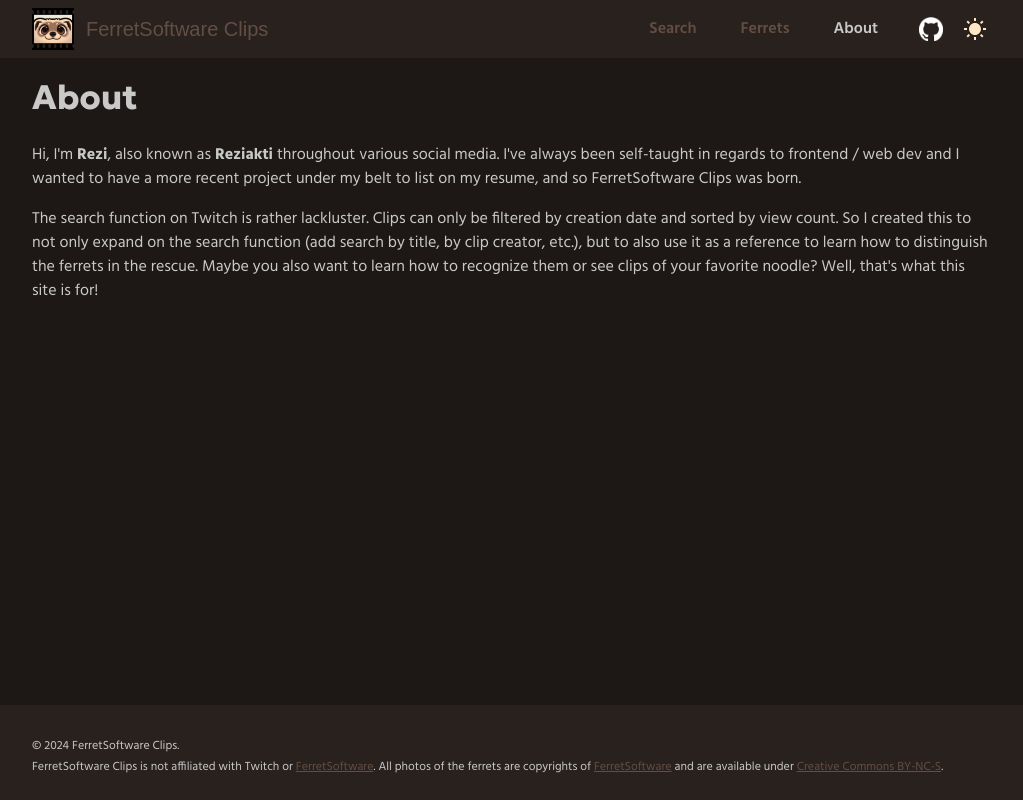
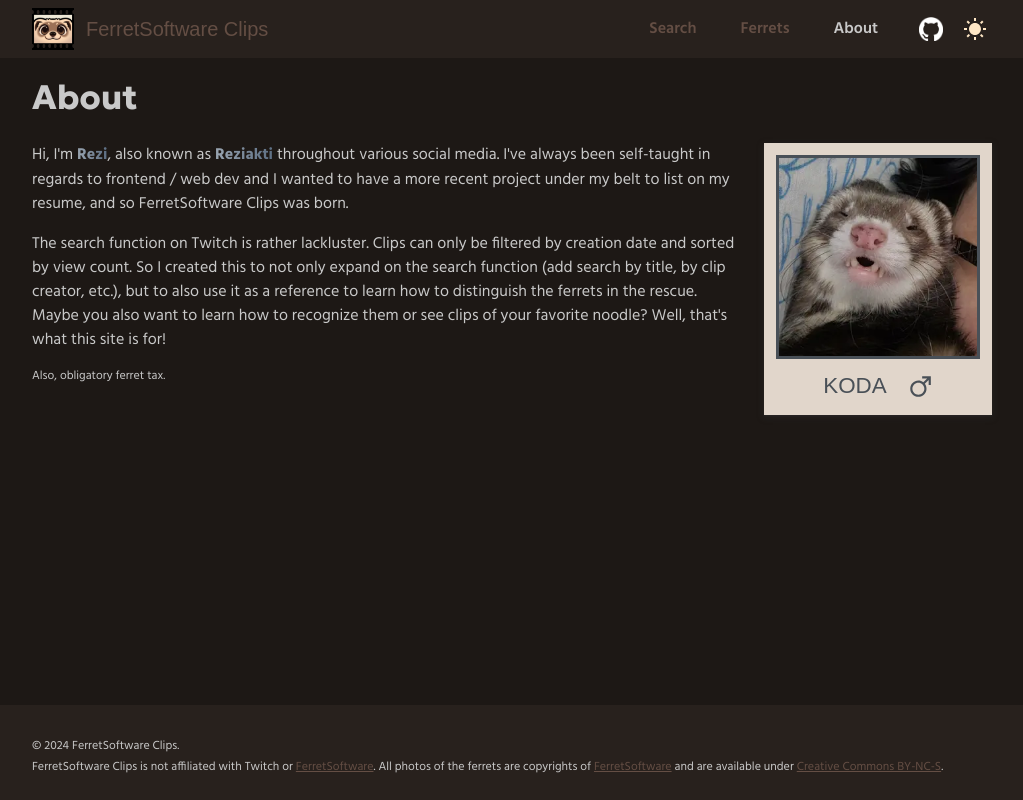
Before and after one commit to Rezinya/ferretsoftware-clips, a Next.js app: page /about in a window 1280 px wide. Shown: the whole page, without its empty margins (128-1151 px from the left). Built offline with nearby package versions, Linux system fonts and the light colour scheme; a web font is replaced by a local one.

Commit message:
Updated FAQ and About page

```diff
--- /dev/null
+++ b/app/(pages)/about/page.module.scss
@@ -0,0 +1,12 @@
+.wrapper {
+  display: flex;
+  gap: var(--mantine-spacing-lg);
+}
+
+.left-section {
+  flex: 3 1 auto;
+}
+
+.right-section {
+  flex: 1 0 228px;
+}
--- a/app/(pages)/about/page.tsx
+++ b/app/(pages)/about/page.tsx
@@ -1,5 +1,6 @@
 import { Metadata } from "next";
-import { Title } from "@mantine/core";
+import { Text, Title } from "@mantine/core";
+import Polaroid from "components/Polaroid/PolaroidCopy";
 import classes from "pages/about/page.module.scss";
 
 export const metadata: Metadata = {
@@ -11,8 +12,42 @@
     <>
       <Title order={1} className="title">About</Title>
 
-      <p>Hi, I&apos;m <strong>Rezi</strong>, also known as <strong>Reziakti</strong> throughout various social media. I&apos;ve always been self-taught in regards to frontend / web dev and I wanted to have a more recent project under my belt to list on my resume, and so FerretSoftware Clips was born.</p>
-      <p>The search function on Twitch is rather lackluster. Clips can only be filtered by creation date and sorted by view count. So I created this to not only expand on the search function (add search by title, by clip creator, etc.), but to also use it as a reference to learn how to distinguish the ferrets in the rescue. Maybe you also want to learn how to recognize them or see clips of your favorite noodle? Well, that&apos;s what this site is for!</p>
+      <div className={classes.wrapper}>
+        <div className={classes["left-section"]}>
+          <p>Hi, I&apos;m
+            {" "}
+            <Text
+              component="span"
+              variant="gradient"
+              gradient={{ from: "#99a4b0", to: "#5d6f84", deg: 90 }}
+              fw={700}
+            >
+              Rezi
+            </Text>
+            , also known as
+            {" "}
+            <Text
+              component="span"
+              variant="gradient"
+              gradient={{ from: "#99a4b0", to: "#5d6f84", deg: 90 }}
+              fw={700}
+            >
+              Reziakti
+            </Text>
+            {" "}
+            throughout various social media. I&apos;ve always been self-taught in regards to frontend / web dev and I wanted to have a more recent project under my belt to list on my resume, and so FerretSoftware Clips was born.
+          </p>
+          <p>
+            The search function on Twitch is rather lackluster. Clips can only be filtered by creation date and sorted by view count. So I created this to not only expand on the search function (add search by title, by clip creator, etc.), but to also use it as a reference to learn how to distinguish the ferrets in the rescue. Maybe you also want to learn how to recognize them or see clips of your favorite noodle? Well, that&apos;s what this site is for!
+          </p>
+          <Text size="xs">
+            Also, obligatory ferret tax.
+          </Text>
+        </div>
+        <div className={classes["right-section"]}>
+          <Polaroid name="Koda" sex="male" />
+        </div>
+      </div>
     </>
   );
 }
--- a/app/components/Polaroid/Polaroid.module.scss
+++ b/app/components/Polaroid/Polaroid.module.scss
@@ -15,12 +15,17 @@
   &-image {
     border: 3px solid var(--mantine-color-gray-7);
   }
+
+  &:hover {
+    animation: tilt-shaking 0.3s;
+  }
 }
 
 .label {
   display: flex;
   justify-content: center;
   align-items: center;
+  color: var(--mantine-color-gray-7);
   gap: var(--mantine-spacing-lg);
   margin-top: var(--mantine-spacing-xs);
 
@@ -47,9 +52,9 @@
 }
 
 @keyframes tilt-shaking {
-  0%    { transform: rotate(0deg); }
-  25%   { transform: rotate(5deg); }
-  50%   { transform: rotate(0eg); }
+  0%    { transform: rotate(0deg);  }
+  25%   { transform: rotate(5deg);  }
+  50%   { transform: rotate(0deg);  }
   75%   { transform: rotate(-5deg); }
-  100%  { transform: rotate(0deg); }
+  100%  { transform: rotate(0deg);  }
 }
--- a/app/components/Polaroid/Polaroid.tsx
+++ b/app/components/Polaroid/Polaroid.tsx
@@ -8,9 +8,9 @@
 import styles from "components/Polaroid/Polaroid.module.scss";
 
 export default function Polaroid({ name, sex, valhallaDate }: {
-  name: string,
-  sex: "male" | "female",
-  valhallaDate: DateString | null
+  name: string;
+  sex: "male" | "female";
+  valhallaDate: DateString | null;
 }) {
   const found = ferretMugshots.find((item) => item.name === name) as FerretMugshot;
 
--- /dev/null
+++ b/app/components/Polaroid/PolaroidCopy.tsx
@@ -0,0 +1,41 @@
+import Image from "next/image";
+import { RiMenLine, RiWomenLine } from "@remixicon/react";
+
+import { handwrittenFont } from "components/Layout/fonts";
+import KodaPhoto from "assets/koda_202408.webp";
+import styles from "components/Polaroid/Polaroid.module.scss";
+
+// Copy of Polaroid component used in the About page
+export default function Polaroid({ name, sex }: {
+  name: string;
+  sex: "male" | "female";
+}) {
+  const description = "A photo of Rezi's ferret, Koda. He's asleep, looking like he's grinning while looking towards the camera.";
+
+  return (
+    <div className={styles.wrapper}>
+      <div className={styles.film}>
+        <Image
+          src={KodaPhoto}
+          sizes="100vw"
+          style={{
+            width: "100%",
+            height: "auto",
+          }}
+          alt={description}
+          className={styles["film-image"]}
+          placeholder="blur"
+        />
+        <div className={styles["label"]}>
+          <span className={`${handwrittenFont.className} ${styles["label-name"]}`}>
+            {name}
+          </span>
+          {sex === "male" ?
+            <RiMenLine size={26} /> :
+            <RiWomenLine size={26} />
+          }
+        </div>
+      </div>
+    </div>
+  );
+}
```
Also changed, not shown: app/components/Layout/Home/FAQ.tsx (+26 -1 lines), app/assets/koda_202408.webp (added).
